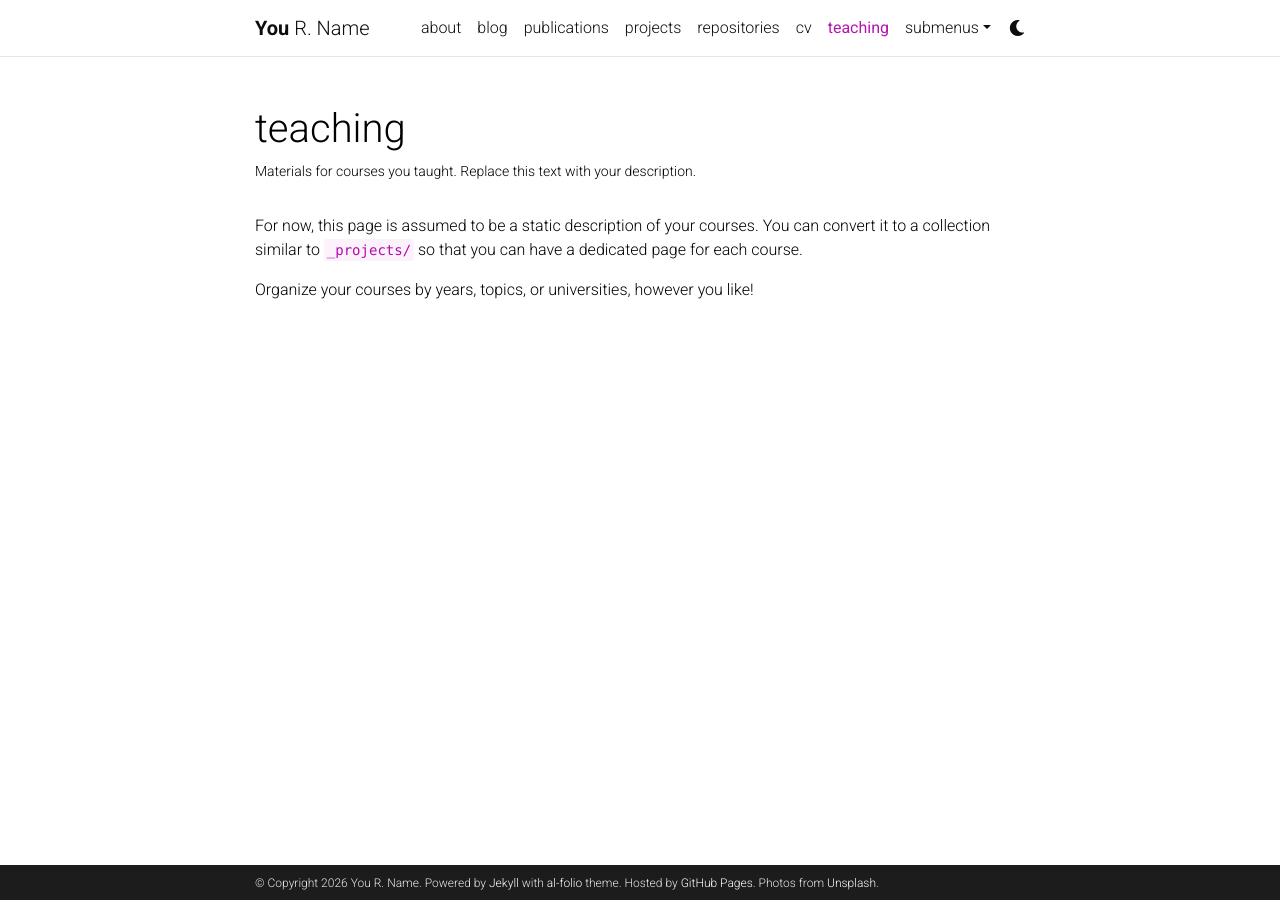
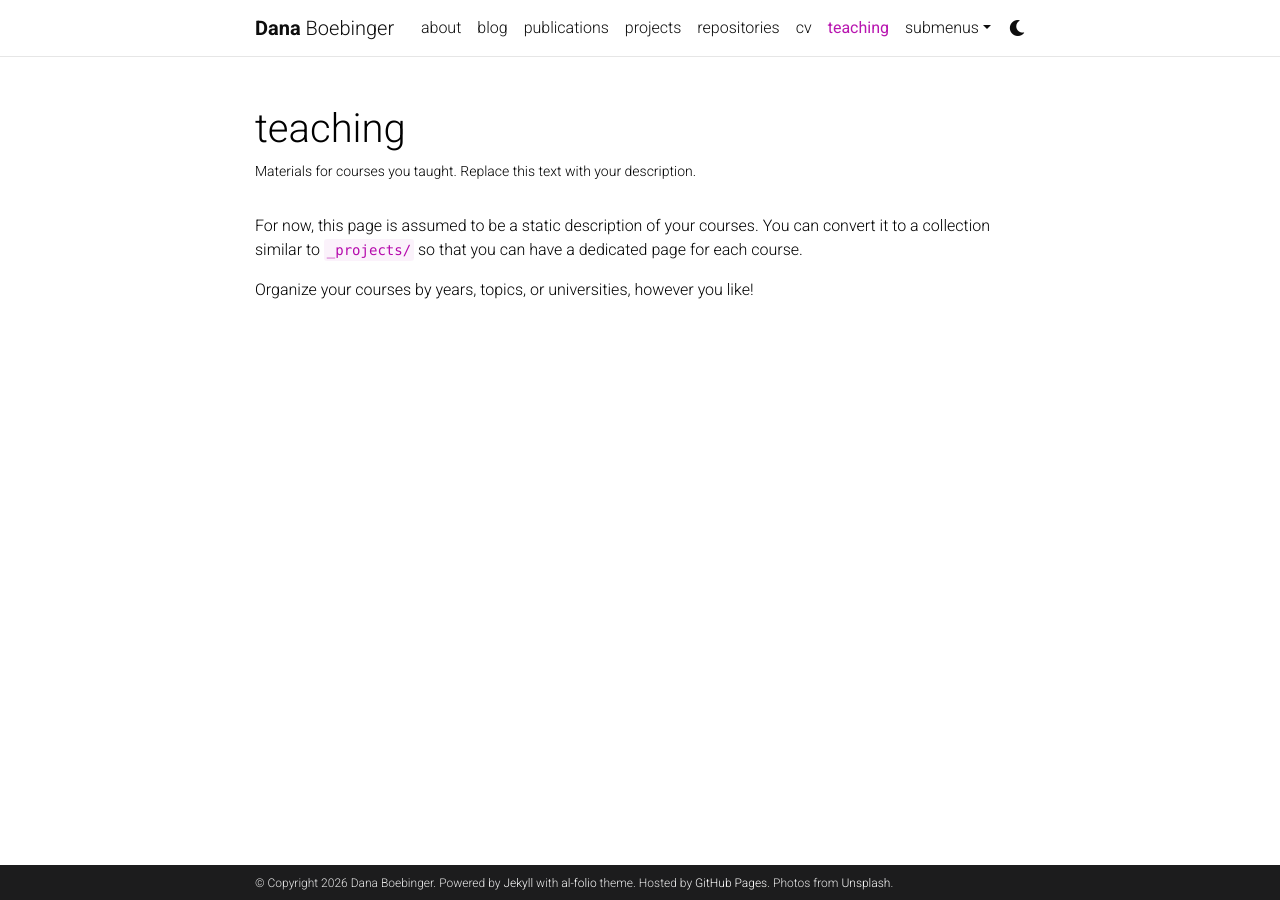
Before and after one commit to dlboe/dlboe.github.io, a Jekyll site: the page built from _pages/teaching.md, in a window 1280 px wide. Built offline with Jekyll 4.4.1, drawn with Linux system fonts in a browser that asks for light colours; comment, search, counter and statistics services are not loaded; a style sheet for code colours, icons or effects is not loaded; some of the changed lines change nothing that is shown.

Commit message:
Update _config.yml

```diff
--- a/_config.yml
+++ b/_config.yml
@@ -3,12 +3,12 @@
 # -----------------------------------------------------------------------------
 
 title: blank # the website title (if blank, full name will be used instead)
-first_name: You
-middle_name: R.
-last_name: Name
-email: you@example.com
+first_name: Dana
+middle_name:
+last_name: Boebinger
+email: dlboebinger@gmail.com
 description: > # the ">" symbol means to ignore newlines until "footer_text:"
-  A simple, whitespace theme for academics. Based on [*folio](https://github.com/bogoli/-folio) design.
+  Postdoctoral Fellow in auditory neuroscience at the University of Rochester.
 footer_text: >
   Powered by <a href="https://jekyllrb.com/" target="_blank">Jekyll</a> with <a href="https://github.com/alshedivat/al-folio">al-folio</a> theme.
   Hosted by <a href="https://pages.github.com/" target="_blank">GitHub Pages</a>.
@@ -18,7 +18,7 @@
 lang: en # the language of your site (for example: en, fr, cn, ru, etc.)
 icon: ⚛️  # the emoji used as the favicon (alternatively, provide image name in /assets/img/)
 
-url: https://al-folio.github.io # the base hostname & protocol for your site
+url: https://dlboe.github.io # the base hostname & protocol for your site
 baseurl: # the subpath of your site, e.g. /blog/
 last_updated: false # set to true if you want to display last updated in the footer
 impressum_path:  # set to path to include impressum link in the footer, use the same path as permalink in a page, helps to conform with EU GDPR
@@ -71,16 +71,16 @@
 # Social integration
 # -----------------------------------------------------------------------------
 
-github_username: # your GitHub user name
+github_username: dlboe # your GitHub user name
 gitlab_username: # your GitLab user name
-twitter_username: # your Twitter handle
+twitter_username: dlboebinger # your Twitter handle
 mastodon_username: # your mastodon instance+username in the format instance.tld/@username
-linkedin_username: # your LinkedIn user name
+linkedin_username: danaboebinger # your LinkedIn user name
 telegram_username: # your Telegram user name
-scholar_userid: # your Google Scholar ID
+scholar_userid: hVz0KxAAAAAJ # your Google Scholar ID
 semanticscholar_id: # your Semantic Scholar ID
 whatsapp_number: # your WhatsApp number (full phone number in international format. Omit any zeroes, brackets, or dashes when adding the phone number in international format.)
-orcid_id: # your ORCID ID
+orcid_id: 0000-0001-6379-4360 # your ORCID ID
 medium_username: # your Medium username
 quora_username: # your Quora username
 publons_id: # your ID on Publons
```
